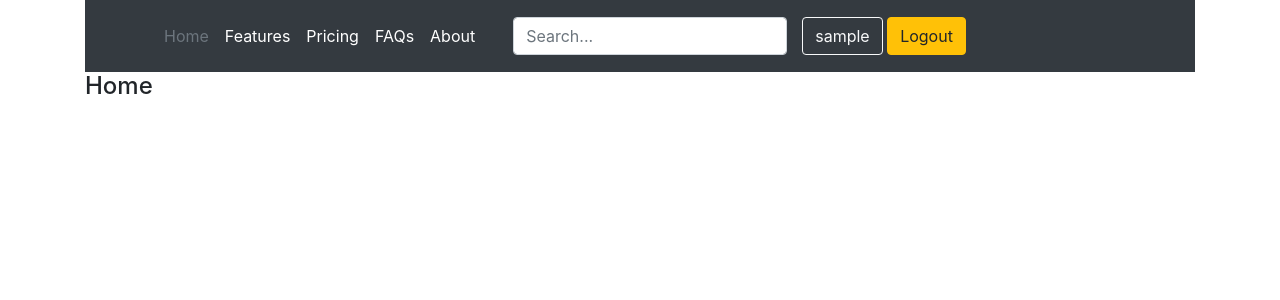
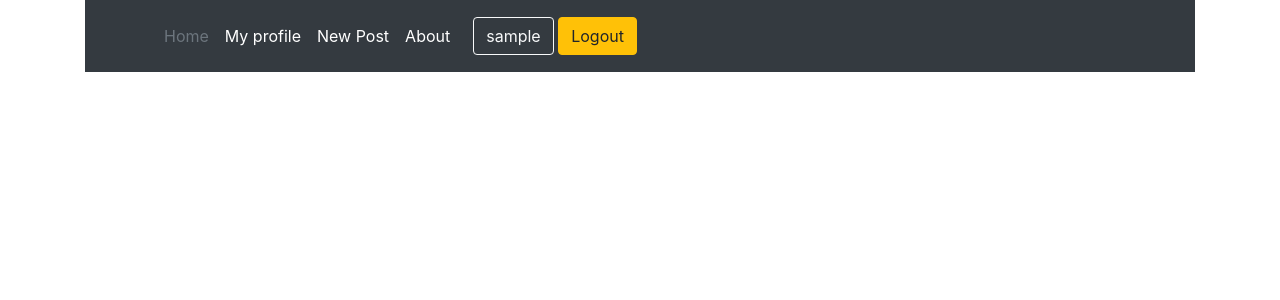
Before and after one commit to ValeriyFromUA/catAPP, a Django app: page / in a window 1280 px wide. Shown: the top 300 px of the page. Run offline with Django 4.2, Linux system fonts and the light colour scheme; the visitor is signed in with stand-in values (Sample User, id 1); data that the repository does not hold is empty; parts of the project's set-up code (start-up, migrations or seed data) failed here and were passed over; some libraries are stand-ins or nearby versions.

```diff
--- a/my_app/catapp/templates/base.html
+++ b/my_app/catapp/templates/base.html
@@ -18,16 +18,14 @@
         </a>
 
         <ul class="nav col-12 col-lg-auto me-lg-auto mb-2 justify-content-center mb-md-0">
-          <li><a href="#" class="nav-link px-2 text-secondary">Home</a></li>
-          <li><a href="#" class="nav-link px-2 text-white">Features</a></li>
-          <li><a href="#" class="nav-link px-2 text-white">Pricing</a></li>
-          <li><a href="#" class="nav-link px-2 text-white">FAQs</a></li>
-          <li><a href="#" class="nav-link px-2 text-white">About</a></li>
+
+            {% if user.is_authenticated %}
+            <li><a href="/home/" class="nav-link px-2 text-secondary">Home</a></li>
+          <li><a href="/profile/{{request.user.id}}" class="nav-link px-2 text-white">My profile</a></li>
+          <li><a href="/new_post" class="nav-link px-2 text-white">New Post</a></li>
+            {% endif %}
+          <li><a href="/about" class="nav-link px-2 text-white">About</a></li>
         </ul>
-
-        <form class="col-12 col-lg-auto mb-3 mb-lg-0 me-lg-3">
-          <input type="search" class="form-control form-control-dark" placeholder="Search..." aria-label="Search">
-        </form>
 
 <div class="text-end">
   {% if user.is_authenticated %}
--- a/my_app/catapp/templates/home.html
+++ b/my_app/catapp/templates/home.html
@@ -1,5 +1,12 @@
 {% extends 'base.html' %}
 
 {% block content %}
-<h4>Home</h4>
+<div class="card-deck">
+    {% for post in posts %}
+    <div class="card">
+        <img src="/static/images/{{ post.preview_image }}" alt="no_image">
+        <a href="/post/{{ post.id }}" class="card-title">{{ post.title }}</a>
+    </div>
+    {% endfor %}
+</div>
 {% endblock %}
--- a/my_app/catapp/urls.py
+++ b/my_app/catapp/urls.py
@@ -13,8 +13,8 @@ urlpatterns = [
     path('confirm/', views.confirm, name="confirm"),
     path('new_post/', views.new_post, name="new_post"),
     path('post/<str:pk>/', views.post_details, name="post"),
-    #
-    # path('update-user/', views.updateUser, name="update-user"),
+    path('delete_post/<str:pk>/', views.delete_post, name="delete_post"),
+    path('home/', views.home, name="update-user"),
     #
     # path('topics/', views.topicsPage, name="topics"),
     # path('activity/', views.activityPage, name="activity"),
--- a/my_app/catapp/views.py
+++ b/my_app/catapp/views.py
@@ -88,7 +88,8 @@ def edit_profile(request, pk):
 
 @login_required
 def home(request):
-    return render(request, 'home.html')
+    posts = Posts.objects.all()
+    return render(request, 'home.html', {'posts': posts})
 
 
 @login_required
@@ -163,3 +164,11 @@ def post_details(request, pk):
                'dislikes_count': dislikes_count}
 
     return render(request, 'post.html', context)
+
+
+def delete_post(request, pk):
+    post = get_object_or_404(Posts, id=pk)
+    if request.method == 'POST':
+        post.delete()
+        return redirect(reverse('profile', args=[request.user.id]))
+    return render(request, 'post.html', {'post': post})
```
Also changed, not shown: my_app/catapp/templates/post.html (+7 -0 lines).
